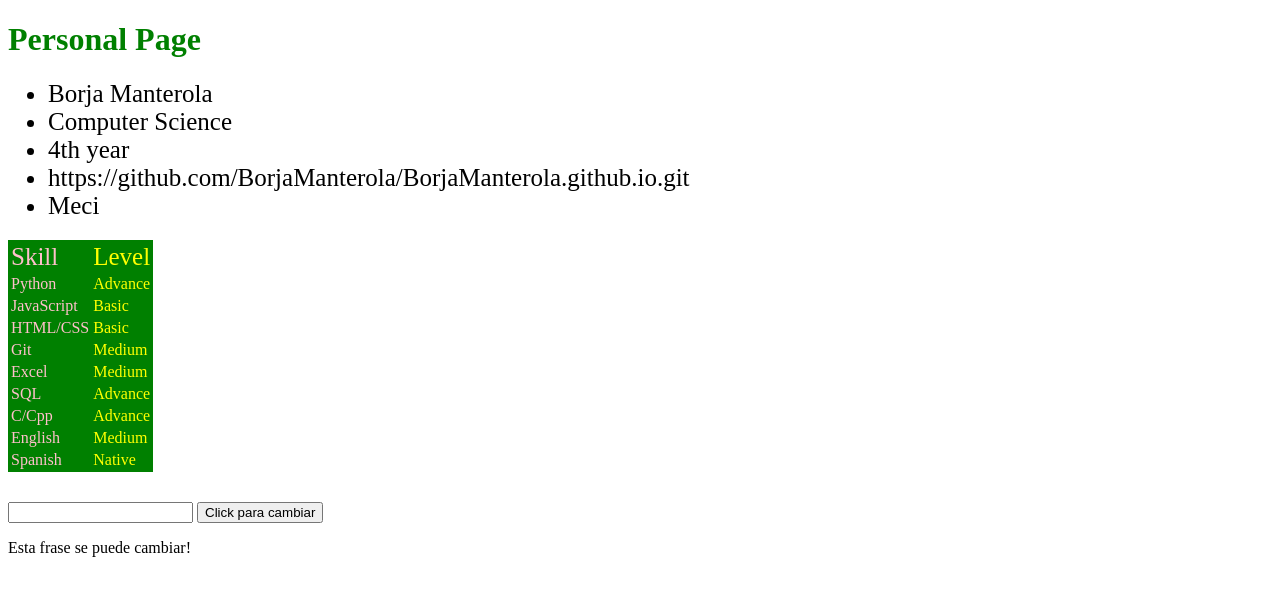
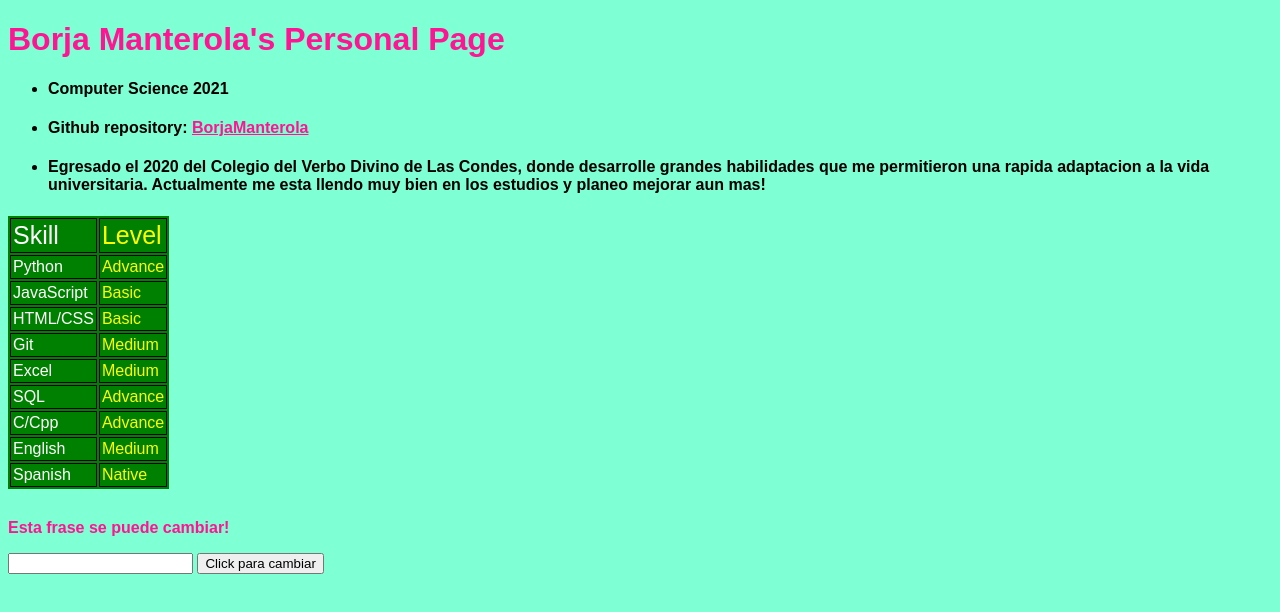
Before and after one commit to BorjaManterola/BorjaManterola.github.io, a plain HTML site: page index.html in a window 1280 px wide. Drawn offline with Linux system fonts and the light colour scheme.

Commit message:
Terminando

```diff
--- a/funcionboton.js
+++ b/funcionboton.js
@@ -1,3 +1,4 @@
 function cambiarFrase() {
-
+    var texto = document.getElementById("texto-ingresado").value;
+    document.getElementById("texto-cambiar").textContent = texto;
 }
--- a/Lab1.html
+++ b/index.html
@@ -6,14 +6,12 @@
     <link rel="stylesheet" href="styles.css">
     <script src="funcionboton.js"></script>
 </head>
-<body>
-    <h1 class="verde">Personal Page</h1>
+<body id="cuerpo-PersonalPage">
+    <h1 class="deeppink">Borja Manterola's Personal Page</h1>
     <ul>
-        <li>Borja Manterola</li>
-        <li>Computer Science</li>
-        <li>4th year</li>
-        <li>https://github.com/BorjaManterola/BorjaManterola.github.io.git</li>
-        <li>Meci</li>
+        <li class="darkslateblue"><h4>Computer Science 2021</h4></li>
+        <li class="darkslateblue"><h4>Github repository: <a href="https://github.com/BorjaManterola/BorjaManterola.github.io.git" class="deeppink">BorjaManterola</a></h4></li>
+        <li class="darkslateblue"><h4>Egresado el 2020 del Colegio del Verbo Divino de Las Condes, donde desarrolle grandes habilidades que me permitieron una rapida adaptacion a la vida universitaria. Actualmente me esta llendo muy bien en los estudios y planeo mejorar aun mas!</h4></li>
     </ul>
 
     <table id="tabla-habilidades">
@@ -58,8 +56,8 @@
         </tr>
     </table>
 
+    <p id="texto-cambiar">Esta frase se puede cambiar!</p>
     <input type="text" id="texto-ingresado"></input>
     <button onclick="cambiarFrase()">Click para cambiar</button>
-    <p>Esta frase se puede cambiar!</p>
 </body>
 </html>
--- a/styles.css
+++ b/styles.css
@@ -1,24 +1,35 @@
-body {
-    font-family: 'Times New Roman', Times, serif, sans-serif;
+#cuerpo-PersonalPage {
+    font-family: Arial, Helvetica, sans-serif, Times, serif, sans-serif;
+    background-color: aquamarine;
 }
 #tabla-habilidades {
     background-color: green;
     color: white;
     margin-top: 20px;
     margin-bottom: 30px;
+    border-collapse: separate;
+    border-spacing: 2px;
 }
 #tabla-habilidades .table-header {
     font-size: 25px;
 }
-li {
-    font-size: 25px;
+#texto-cambiar {
+    color: deeppink;
+    font-weight: bold;
+}
+td {
+    border: 1px solid black;
+    padding: 2px;
 }
 .pink {
-    color: pink;
+    color: white;
 }
 .amarillo {
     color: yellow;
 }
-.verde {
-    color: green;
+.deeppink {
+    color: deeppink;
 }
+.ggg {
+    color: darkslateblue ;
+}
```
